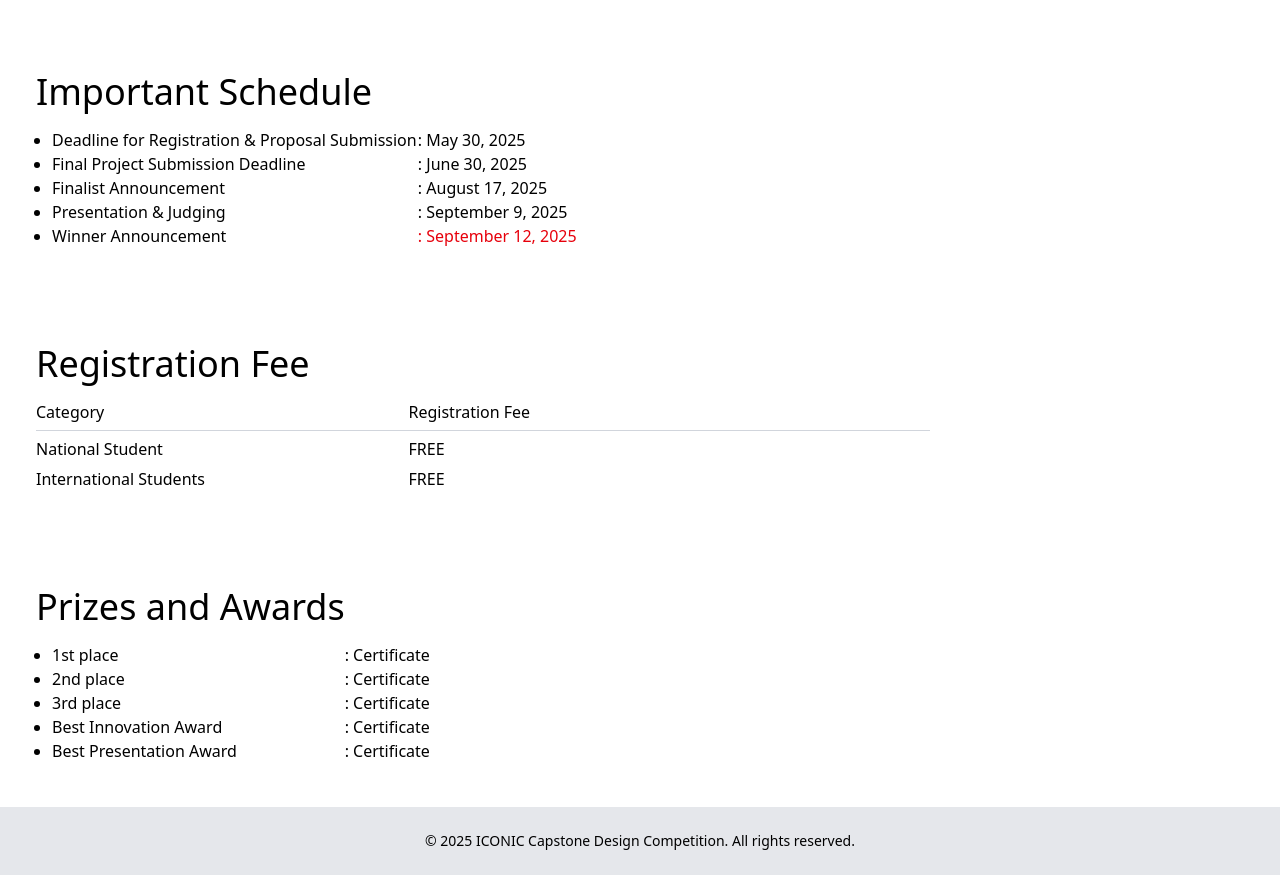
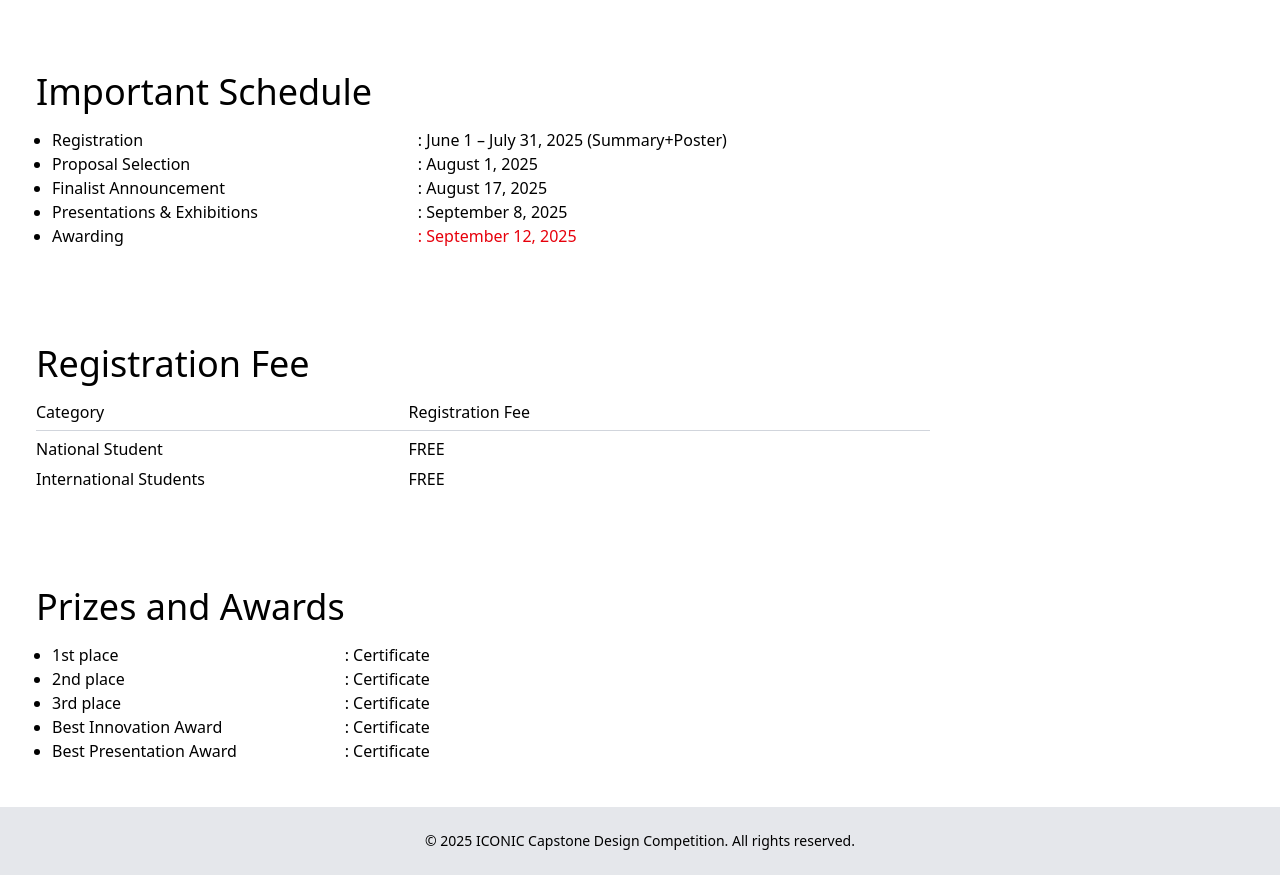
Before and after one commit to FathanAlfariel/iconic, a React (Vite) app: page / in a window 1280 px wide. Shown: the part 1480-2355 px from the top of the page. Built offline with nearby package versions, Linux system fonts and the light colour scheme.

Commit message:
refactor: change schedule

```diff
--- a/src/pages/Home.jsx
+++ b/src/pages/Home.jsx
@@ -247,18 +247,16 @@ const Home = () => {
             <ul className="list-disc mt-4 text-base ml-4">
               <li>
                 <div className="grid grid-cols-12">
-                  <div className="col-span-5">
-                    Deadline for Registration & Proposal Submission
+                  <div className="col-span-5">Registration</div>
+                  <div className="col-span-7">
+                    : June 1 &ndash; July 31, 2025 (Summary+Poster)
                   </div>
-                  <div className="col-span-7">: May 30, 2025</div>
                 </div>
               </li>
               <li>
                 <div className="grid grid-cols-12">
-                  <div className="col-span-5">
-                    Final Project Submission Deadline
-                  </div>
-                  <div className="col-span-7">: June 30, 2025</div>
+                  <div className="col-span-5">Proposal Selection</div>
+                  <div className="col-span-7">: August 1, 2025</div>
                 </div>
               </li>
               <li>
@@ -269,13 +267,13 @@ const Home = () => {
               </li>
               <li>
                 <div className="grid grid-cols-12">
-                  <div className="col-span-5">Presentation & Judging</div>
-                  <div className="col-span-7">: September 9, 2025</div>
+                  <div className="col-span-5">Presentations & Exhibitions</div>
+                  <div className="col-span-7">: September 8, 2025</div>
                 </div>
               </li>
               <li>
                 <div className="grid grid-cols-12">
-                  <div className="col-span-5">Winner Announcement</div>
+                  <div className="col-span-5">Awarding</div>
                   <div className="col-span-7 text-red-600 font-medium">
                     : September 12, 2025
                   </div>
```
